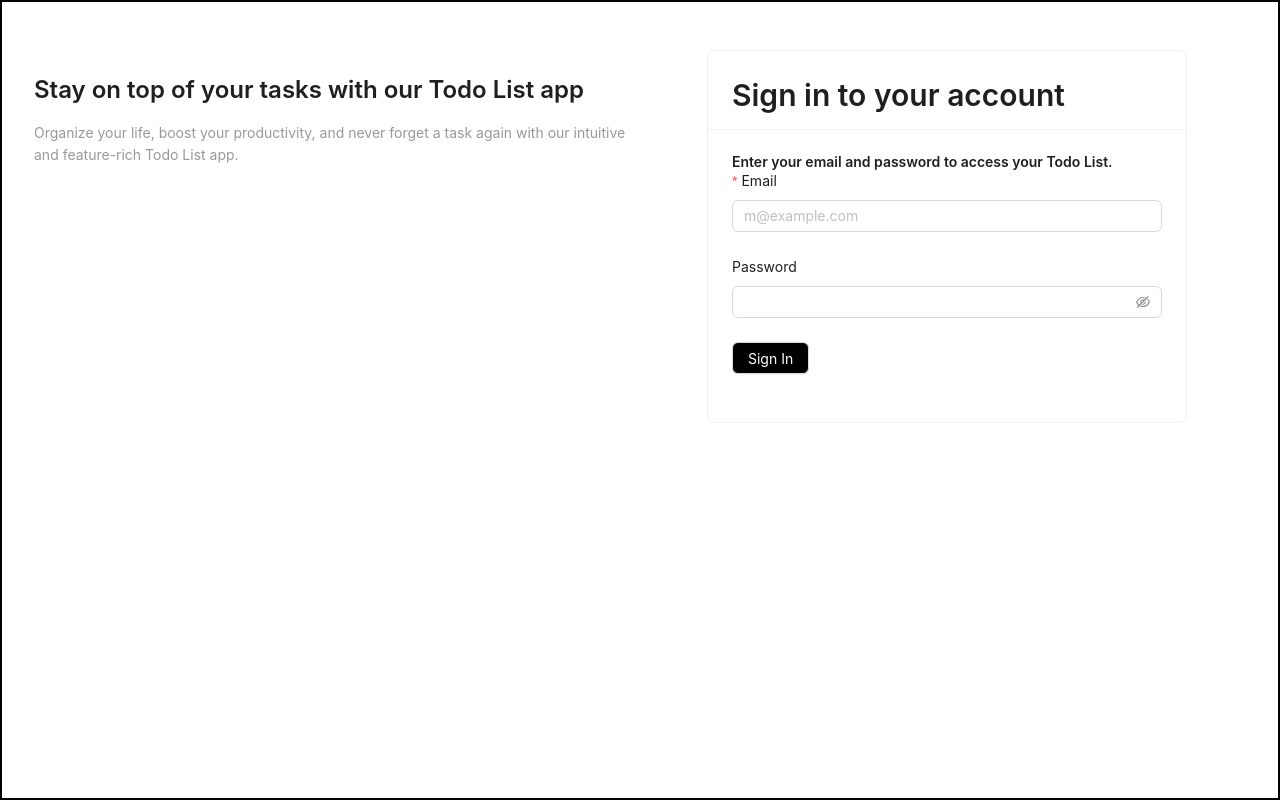
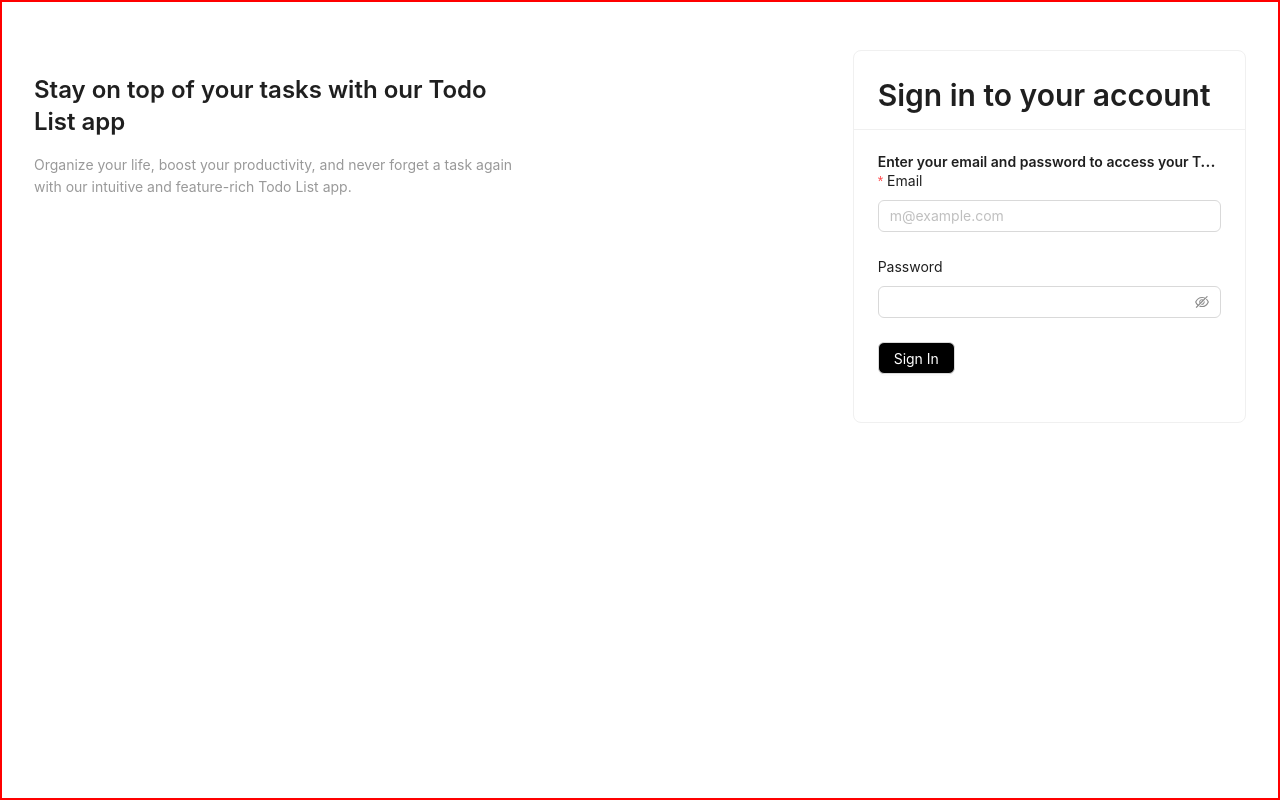
Before and after one commit to Tsurya06/To-do-App-Frontend, a React (Vite) app: page /login in a window 1280 px wide. Built offline with nearby package versions, Linux system fonts and the light colour scheme.

Commit message:
adding landing page and firebase auth

```diff
--- a/src/components/auth/Login.tsx
+++ b/src/components/auth/Login.tsx
@@ -31,9 +31,9 @@ export default function Login() {
 
   return (
     <>
-    <Row style={{ padding: '3rem 1rem' ,border:'2px solid black'}} >
+    <Row style={{ padding: '3rem 1rem', width:'100%',border:'2px solid red'}} >
     <Row gutter={[16, 16]} style={{ padding: '0 1rem' }}>
-      <Col xs={24} md={12}>
+      <Col span={10}>
         <Title level={3} style={{ marginBottom: '1rem' }}>
           Stay on top of your tasks with our Todo List app
         </Title>
@@ -43,7 +43,8 @@ export default function Login() {
         </Text>
 
       </Col>
-      <Col xs={24} md={12}>
+      <Col  span={6}></Col>
+      <Col span={8}>
         <Card title={<Title level={2}>Sign in to your account</Title>} style={{ width: '100%', maxWidth: '480px', margin: 'auto' }}>
           <Card.Meta title={<Text>Enter your email and password to access your Todo List.</Text>} />
           <Form layout="vertical" >
```
